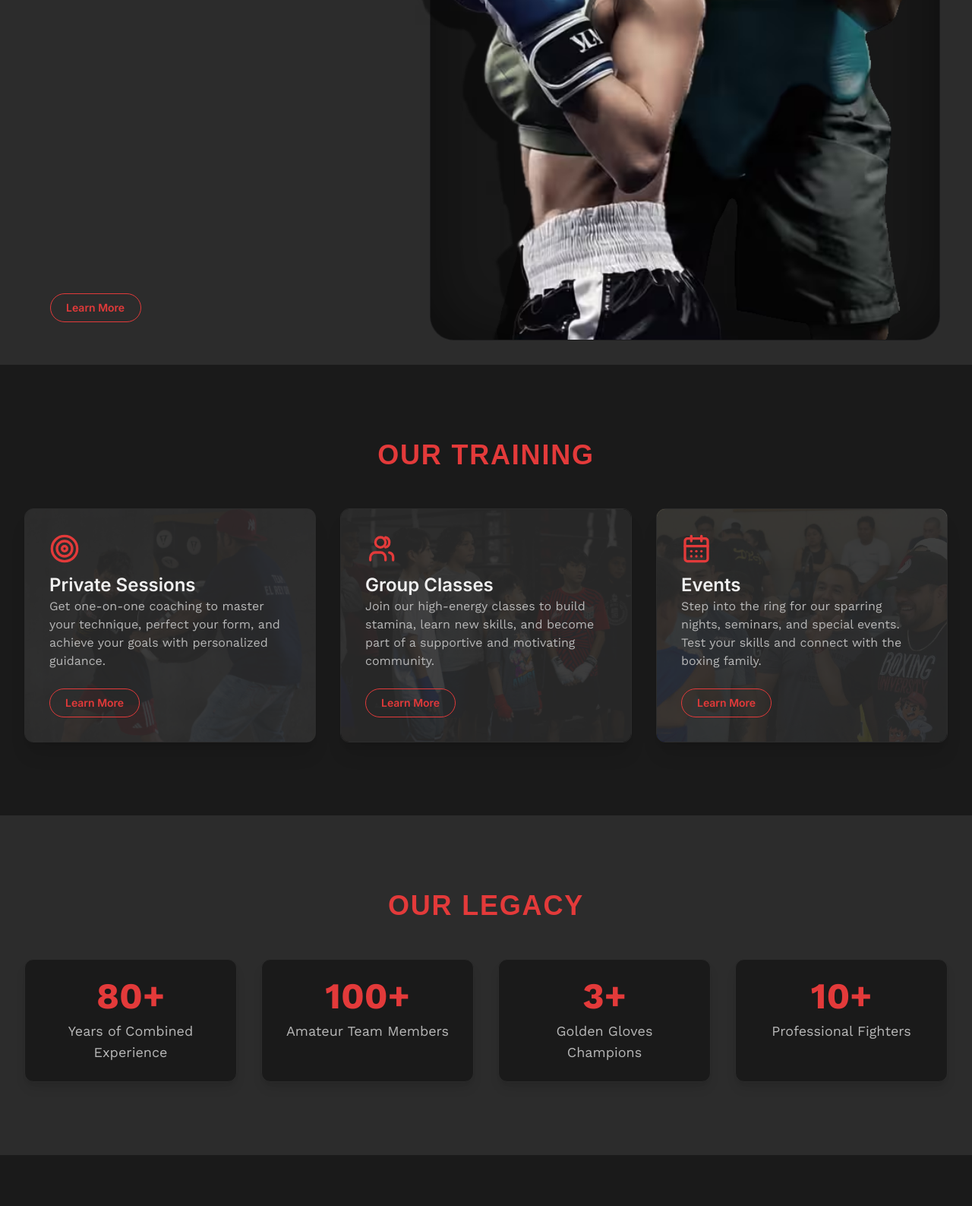
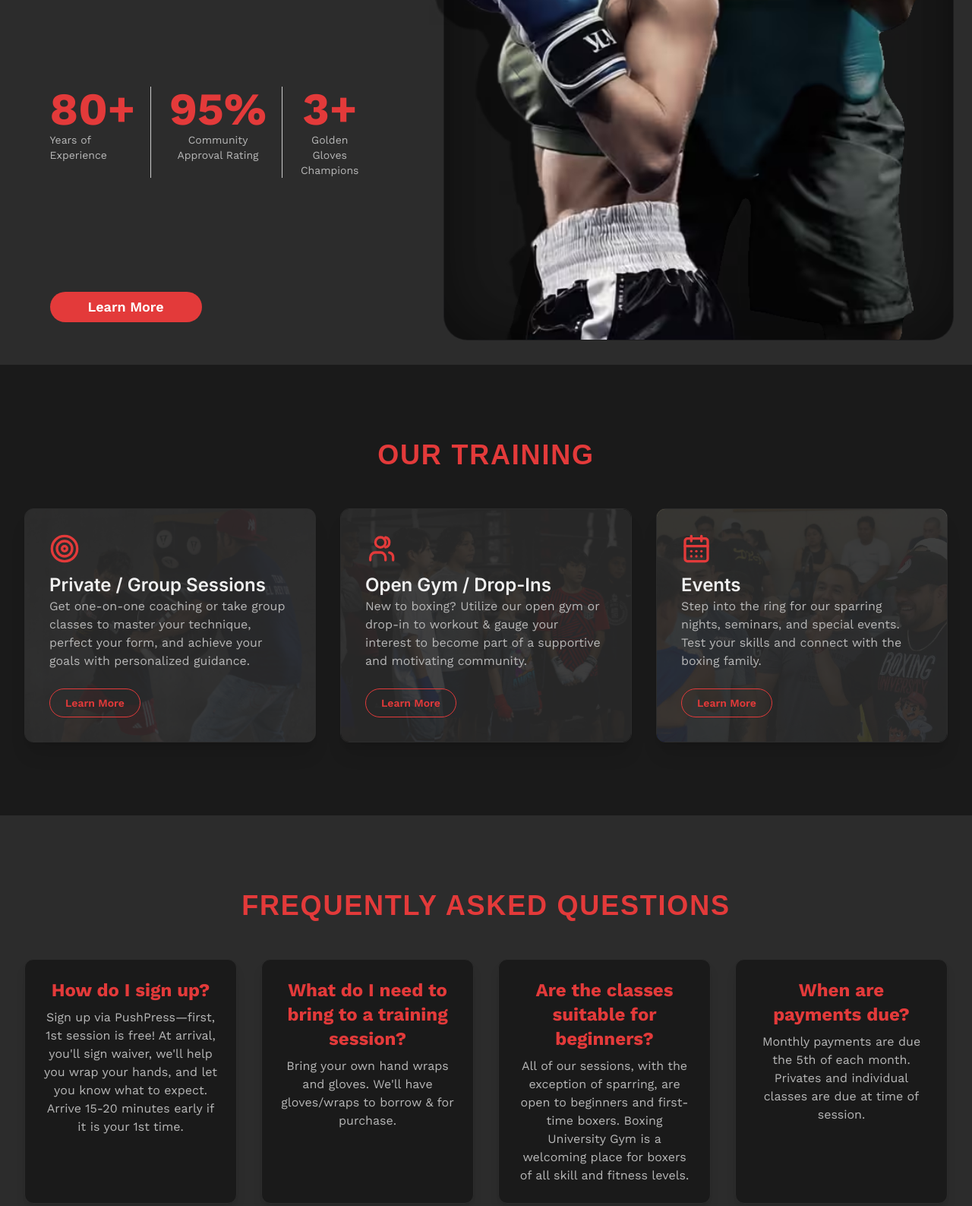
Before and after one commit to roycevanle/boxing-u-website, a website: page index.html in a window 1280 px wide. Shown: the part 684-2271 px from the top of the page at 76% size. Drawn offline with nearby package versions, Linux system fonts and the light colour scheme; a web font is replaced by a local one.

Commit message:
Removed footer fb icon. Added FAQ section & adjusted refs for nav bar & learn more hero

```diff
--- a/css/input.css
+++ b/css/input.css
@@ -23,6 +23,11 @@
   }
   h2 {
     @apply font-bartle text-4xl font-extrabold leading-tight;
+  }
+   a {
+    font-family: "Work Sans", sans-serif;
+    font-weight: 400;
+    font-style: normal;
   }
   /* Apply the grid to the entire page background */
   body {
@@ -148,6 +153,24 @@ body {
     transform: translateY(0);
 }
 
+/* Adds a right border to all items in stat part of hero section */
+.flex-stat {
+  /* Adds a right border to all items */
+  border-right: 1px solid #ccc;
+  /* padding: 0 10px; Add some space around the content */
+  padding-right: 20px;
+}
+/* Removes the border from the last item */
+.flex-stat:last-child {
+  border-right: none;
+}
+
+/* Adds animation for Learn More Button */
+/* .btn-learn-more {
+  @apply
+} */
+
+
 /*
 # for id
 . for class
--- a/index.html
+++ b/index.html
@@ -46,23 +46,43 @@
                             coaches and a supportive community, we provide top-notch training for all skill levels.
                         </p>
                     </div>
+                    <!-- Statistics -->
+                    <div class="hidden flex-row space-x-6 mt-6 md:flex">
+                        <div class="flex-stat items-center justify-center">
+                            <p class="text-6xl font-bold text-accent-red">80+</p>
+                            <p class="text-sm text-secondary-text">Years of Experience</p>
+                        </div>
+                        <div class="flex-stat text-center">
+                            <p class="text-6xl font-bold text-accent-red">95%</p>
+                            <p class="text-sm text-secondary-text">Community Approval Rating</p>
+                        </div>
+                        <div class="flex-stat text-center">
+                            <p class="text-6xl font-bold text-accent-red">3+</p>
+                            <p class="text-sm text-secondary-text">Golden Gloves Champions</p>
+                        </div>
+                    </div>
+                    <!-- Learn More Button -->
+                    <a href="#pricing"
+                        class="relative w-50 text-center grow-0 py-1.5 font-semibold text-lg overflow-hidden rounded-full bg-accent-red hover:bg-white group transition-all">
+                        <span
+                            class="absolute inset-0 border-0 group-hover:border-25 ease-linear duration-100 transition-all border-white rounded-full"></span>
+                        <span
+                            class="relative w-full text-left text-white transition-colors duration-200 ease-in-out group-hover:text-accent-red">Learn
+                            More</span>
+                    </a>
+
                     <!-- Mobile Hero Section -->
-                    <div class="p-4">
-                        <p class="md:hidden w-50 min-w-20 pl-5 text-sm">
+                    <div class="md:hidden p-4">
+                        <p class="w-50 min-w-20 pl-5 text-sm">
                             Explore your potential where hardwork starts with a 1-2.
                         </p>
-                        <h1 class="title1 text-2xl md:hidden font-bold text-accent-red tracking-wider">
+                        <h1 class="title1 text-2xl font-bold text-accent-red tracking-wider">
                             Boxing
                         </h1>
-                        <h1 class="title1 text-2xl md:hidden font-bold text-accent-red tracking-wider mt-2">
+                        <h1 class="title1 text-2xl font-bold text-accent-red tracking-wider mt-2">
                             University
                         </h1>
                     </div>
-                    <!-- Statistics -->
-                    <a href="#"
-                        class="max-[10%] w-30 text-center grow-0 px-5 py-2 font-semibold text-sm text-accent-red border border-accent-red rounded-full hover:bg-accent-red hover:text-text-white transition-colors">
-                        Learn More
-                    </a>
                 </div>
 
                 <!-- Right Side -->
@@ -77,10 +97,10 @@
                     <div class="relative z-10 flex justify-center p-6">
                         <!-- Desktop navigation links -->
                         <nav class="flex flex-row space-x-6">
-                            <a href="#about"
-                                class="navbar-header text-text-white hover:text-accent-red transition-colors">About</a>
-                            <a href="#services"
-                                class="navbar-header text-text-white hover:text-accent-red transition-colors">Services</a>
+                            <a href="#pricing"
+                                class="navbar-header text-text-white hover:text-accent-red transition-colors">Pricing</a>
+                            <a href="#faq"
+                                class="navbar-header text-text-white hover:text-accent-red transition-colors">FAQ</a>
                             <a href="#contact"
                                 class="navbar-header text-text-white hover:text-accent-red transition-colors">Contact</a>
                         </nav>
@@ -92,13 +112,13 @@
     <!-- Main content container -->
     <main>
         <!-- Services section with cards for different offerings -->
-        <section id="services" class="py-16 md:py-24 md:bg-primary-bg">
+        <section id="pricing" class="py-16 md:py-24 md:bg-primary-bg">
             <div class="container mx-auto px-4 md:px-8">
                 <h2 class="text-3xl md:text-4xl font-bold text-center mb-12 uppercase text-accent-red tracking-wider">
                     Our Training
                 </h2>
                 <div class="grid grid-cols-1 md:grid-cols-3 gap-8">
-                    <!-- Private Sessions Card -->
+                    <!-- Private/Group Sessions Card -->
                     <div
                         class="relative rounded-xl shadow-xl border border-secondary-bg hover:scale-[1.02] transition-transform duration-300 overflow-hidden">
                         <div class="absolute inset-0 bg-cover bg-center z-0"
@@ -116,10 +136,11 @@
                                 <circle cx="12" cy="12" r="2" />
                             </svg>
                             <h3 class="text-xl md:text-2xl font-semibold">
-                                Private Sessions
+                                Private / Group Sessions
                             </h3>
                             <p class="text-sm md:text-base text-secondary-text mb-6">
-                                Get one-on-one coaching to master your technique, perfect your form, and achieve
+                                Get one-on-one coaching or take group classes to master your technique, perfect your
+                                form, and achieve
                                 your goals
                                 with personalized guidance.
                             </p>
@@ -149,10 +170,11 @@
                                 <path d="M16 3.13a4 4 0 0 1 0 7.75" />
                             </svg>
                             <h3 class="text-xl md:text-2xl font-semibold">
-                                Group Classes
+                                Open Gym / Drop-Ins
                             </h3>
                             <p class="text-sm md:text-base text-secondary-text mb-6">
-                                Join our high-energy classes to build stamina, learn new skills, and become part of a
+                                New to boxing? Utilize our open gym or drop-in to workout & gauge your interest to
+                                become part of a
                                 supportive and motivating community.
                             </p>
                             <a href="#"
@@ -203,27 +225,34 @@
         </section>
 
         <!-- About/Stats Section -->
-        <section id="about" class="py-16 md:py-24 md:bg-secondary-bg">
+        <section id="faq" class="py-16 md:py-24 md:bg-secondary-bg">
             <div class="container mx-auto px-4 md:px-8">
                 <h2 class="text-3xl md:text-4xl font-bold text-center mb-12 uppercase text-accent-red tracking-wider">
-                    Our Legacy
+                    Frequently Asked Questions
                 </h2>
                 <div class="grid grid-cols-1 md:grid-cols-2 lg:grid-cols-4 gap-8 text-center">
                     <div class="p-6 bg-primary-bg rounded-xl shadow-lg border border-secondary-bg">
-                        <p class="text-4xl md:text-5xl font-bold text-accent-red mb-2">80+</p>
-                        <p class="text-lg text-secondary-text">Years of Combined Experience</p>
+                        <p class="text-2xl md:text-2xl font-bold text-accent-red mb-2">How do I sign up?</p>
+                        <p class="text-m text-secondary-text">Sign up via PushPress—first, 1st session
+                            is free! At arrival, you'll sign waiver, we'll help you wrap your hands, and let you know what to expect. Arrive 15-20
+                            minutes early if it is your 1st time.</p>
                     </div>
                     <div class="p-6 bg-primary-bg rounded-xl shadow-lg border border-secondary-bg">
-                        <p class="text-4xl md:text-5xl font-bold text-accent-red mb-2">100+</p>
-                        <p class="text-lg text-secondary-text">Amateur Team Members</p>
+                        <p class="text-2xl md:text-2xl font-bold text-accent-red mb-2">What do I need to bring to a
+                            training session?</p>
+                        <p class="text-m text-secondary-text">Bring your own hand wraps and gloves. We'll have gloves/wraps to borrow & for purchase.</p>
                     </div>
                     <div class="p-6 bg-primary-bg rounded-xl shadow-lg border border-secondary-bg">
-                        <p class="text-4xl md:text-5xl font-bold text-accent-red mb-2">3+</p>
-                        <p class="text-lg text-secondary-text">Golden Gloves Champions</p>
+                        <p class="text-2xl md:text-2xl font-bold text-accent-red mb-2">Are the classes suitable for
+                            beginners?</p>
+                        <p class="text-m text-secondary-text">All of our sessions, with the exception of sparring, are
+                            open to beginners and first-time boxers. Boxing University Gym is a welcoming place for
+                            boxers of all skill and fitness levels.</p>
                     </div>
                     <div class="p-6 bg-primary-bg rounded-xl shadow-lg border border-secondary-bg">
-                        <p class="text-4xl md:text-5xl font-bold text-accent-red mb-2">10+</p>
-                        <p class="text-lg text-secondary-text">Professional Fighters</p>
+                        <p class="text-2xl md:text-2xl font-bold text-accent-red mb-2">When are payments due?</p>
+                        <p class="text-m text-secondary-text">Monthly payments are due the 5th of each month. Privates
+                            and individual classes are due at time of session.</p>
                     </div>
                 </div>
             </div>
@@ -278,7 +307,7 @@
     <!-- Footer with social media links and copyright information -->
     <footer class="bg-secondary-bg p-8 text-center text-secondary-text border-t border-secondary-bg">
         <div class="flex justify-center space-x-6 mb-4">
-            <a href="#" aria-label="Instagram" class="hover:text-accent-red transition-colors">
+            <a href="https://www.instagram.com/boxinguniversity_/" target="_blank" aria-label="Instagram" class="hover:text-accent-red transition-colors">
                 <!-- Lucide icon for Instagram -->
                 <svg xmlns="http://www.w3.org/2000/svg" width="24" height="24" viewBox="0 0 24 24" fill="none"
                     stroke="currentColor" stroke-width="2" stroke-linecap="round" stroke-linejoin="round"
@@ -288,14 +317,14 @@
                     <line x1="17.5" y1="6.5" x2="17.51" y2="6.5" />
                 </svg>
             </a>
-            <a href="#" aria-label="Facebook" class="hover:text-accent-red transition-colors">
+            <!-- <a href="#" aria-label="Facebook" class="hover:text-accent-red transition-colors"> -->
                 <!-- Lucide icon for Facebook -->
-                <svg xmlns="http://www.w3.org/2000/svg" width="24" height="24" viewBox="0 0 24 24" fill="none"
+                <!-- <svg xmlns="http://www.w3.org/2000/svg" width="24" height="24" viewBox="0 0 24 24" fill="none"
                     stroke="currentColor" stroke-width="2" stroke-linecap="round" stroke-linejoin="round"
                     class="w-6 h-6">
                     <path d="M18 2h-3a5 5 0 0 0-5 5v3H7v4h3v8h4v-8h3l1-4h-4V7a1 1 0 0 1 1-1h3z" />
                 </svg>
-            </a>
+            </a> -->
         </div>
         <p>&copy; 2026 Boxing University Gym. All rights reserved.</p>
     </footer>
```
Also changed, not shown: css/output.css.
